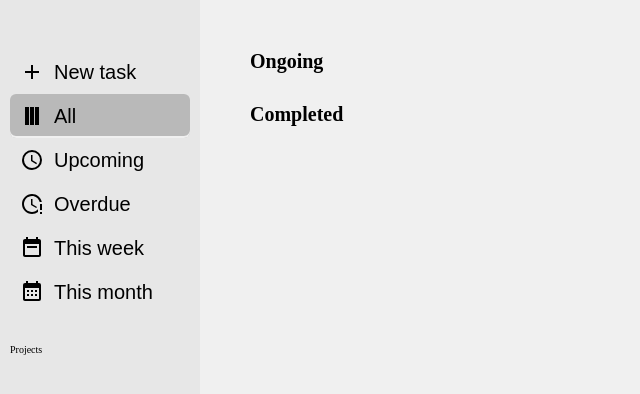
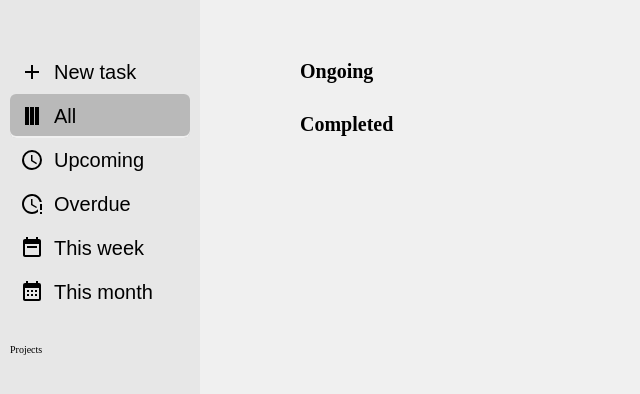
Before and after one commit to Gamwal/top-todo-app, a website built with webpack: page src/index.html in a window 1280 px wide. Shown: the whole page, without its empty margins (0-640 px from the left). Built offline with nearby package versions, Linux system fonts and the light colour scheme.

Commit message:
update styling for todo-list-display

```diff
--- a/src/style.css
+++ b/src/style.css
@@ -178,17 +178,6 @@ body {
   pointer-events: none;
 }
 
-/* #todo-holder {
-  overflow: auto;
-  padding-right: 1rem;
-} */
-
-/* #todo-holder {
-  display: flex;
-  flex-direction: column;
-  gap: 1rem;
-} */
-
 .todo-item {
   font-size: 1.8rem;
   background-color: rgba(199, 199, 199, 0.8);
@@ -224,16 +213,17 @@ body {
 
 #main {
   display: flex;
-  padding: 5rem 5rem;
+  padding: 6rem 10rem;
+  justify-content: center;
 }
 
 #todo-list-display {
   flex-grow: 1;
-  /* background-color: aquamarine; */
   border-radius: var(--border-radius);
   gap: 2rem;
   display: flex;
   flex-direction: column;
+  min-width: 300px;
 
 }
 
```
